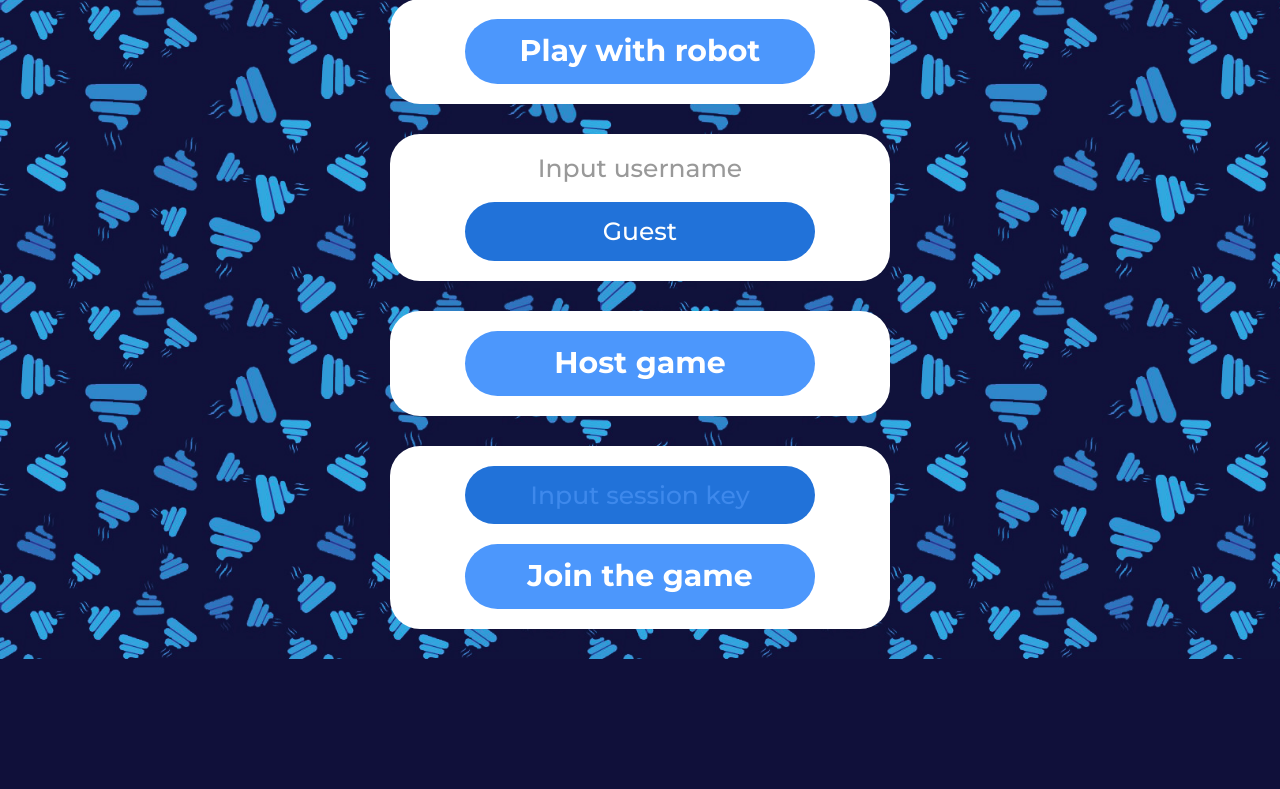
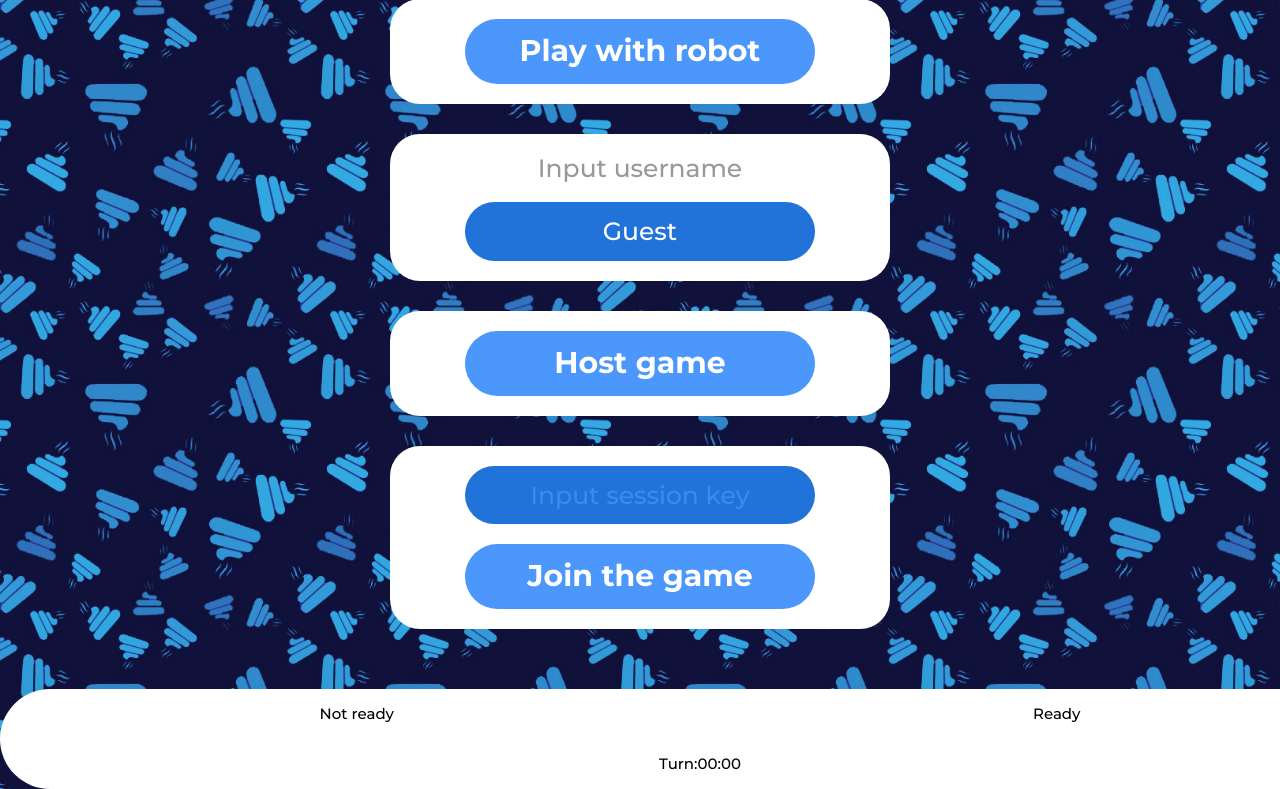
Before and after one commit to STPDRichie/Battleship, a Flask app: page / in a window 1280 px wide; the page is wider, and only the part inside the window is pictured. Shown: the part 191-980 px from the top of that part. Before the commit the page ends 850 px from the top of that part, so only its background shows below. Run offline with Flask 2, Linux system fonts and the light colour scheme; some libraries are stand-ins or nearby versions.

Commit message:
game-state-panel started

```diff
--- a/Battleship/static/css/style.css
+++ b/Battleship/static/css/style.css
@@ -341,6 +341,32 @@ body {
   user-select: none;
 }
 
+.game-state-panel {
+  margin: 30px auto 0;
+}
+.game-state-panel .section-wrapper {
+  height: 100px;
+  background-color: #ffffff;
+  display: flex;
+  flex-direction: column;
+  justify-content: center;
+  align-items: center;
+}
+.game-state-panel__ready-statuses {
+  width: 100%;
+  height: 100%;
+  display: flex;
+  justify-content: space-around;
+  align-items: center;
+}
+.game-state-panel__turn {
+  width: 100%;
+  height: 100%;
+  display: flex;
+  justify-content: center;
+  align-items: center;
+}
+
 .remaining-ships {
   margin: 30px auto 0;
 }
--- /dev/null
+++ b/Battleship/static/sass/sections/_game_state_panel.sass
@@ -0,0 +1,24 @@
+.game-state-panel
+  margin: 30px auto 0
+
+  .section-wrapper
+    height: 100px
+    background-color: $white
+    display: flex
+    flex-direction: column
+    justify-content: center
+    align-items: center
+
+  &__ready-statuses
+    width: 100%
+    height: 100%
+    display: flex
+    justify-content: space-around
+    align-items: center
+
+  &__turn
+    width: 100%
+    height: 100%
+    display: flex
+    justify-content: center
+    align-items: center
--- a/Battleship/static/sass/style.sass
+++ b/Battleship/static/sass/style.sass
@@ -18,6 +18,8 @@
 
 @import "sections/game_panel"
 
+@import "sections/game_state_panel"
+
 @import "sections/remaining_ships"
 
 @import "sections/game"
--- a/Battleship/templates/index.html
+++ b/Battleship/templates/index.html
@@ -90,6 +90,19 @@
                     <div id="submarine-select-button" class="game-panel__ship-select-button">Submarine - 3</div>
                     <div id="destroyer-select-button" class="game-panel__ship-select-button">Destroyer - 4</div>
                 </div>
+            </div>
+        </div>
+    </section>
+
+    <section id="game-state-panel" class="game-state-panel">
+        <div class="section-wrapper">
+            <div class="game-state-panel__ready-statuses">
+                <div class="game-state-panel__ready-status game-state-panel__ready-status-inactive">Not ready</div>
+                <div class="game-state-panel__ready-status game-state-panel__ready-status-inactive">Ready</div>
+            </div>
+            <div class="game-state-panel__turn">
+                <div class="game-state-panel__player-name">Turn: </div>
+                <div class="game-state-panel__timer">00:00</div>
             </div>
         </div>
     </section>
```
Also changed, not shown: 1 other file.
